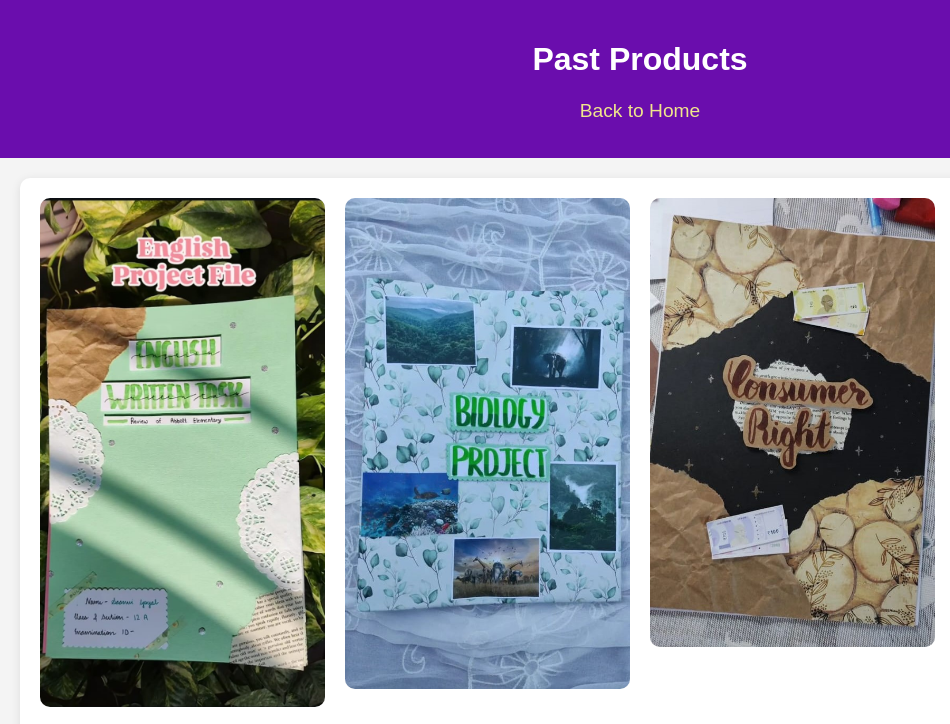
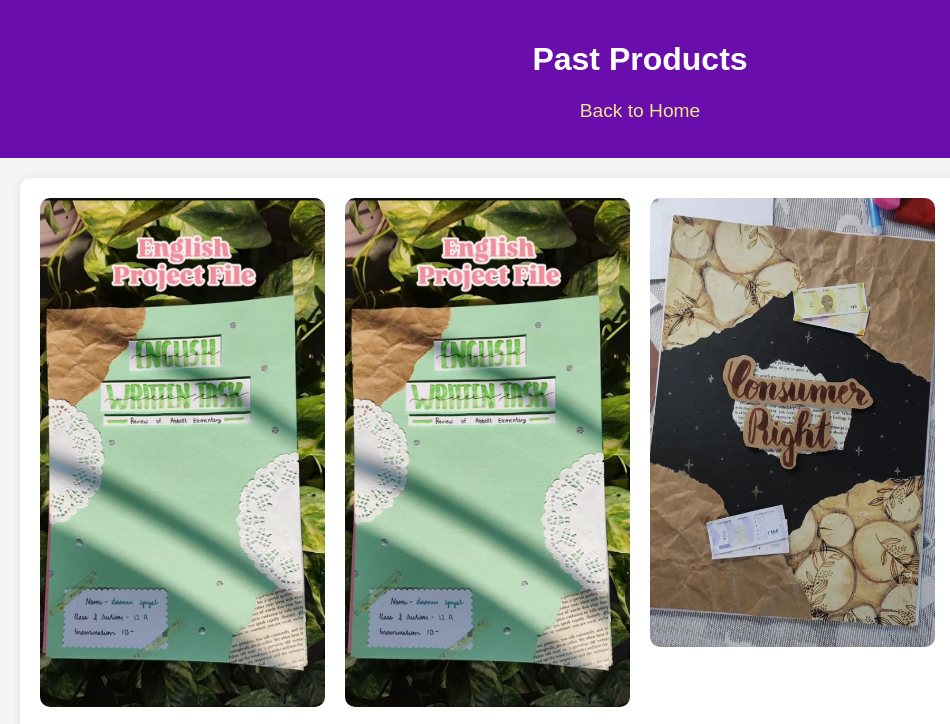
Before and after one commit to Shxbxxb/Only-Designs00, a plain HTML site: page past-products.html in a window 1280 px wide. Shown: the top 724 px of the page, 0-950 px from the left. Drawn offline with Linux system fonts and the light colour scheme; grey boxes are pictures that could not be loaded; files whose address does not match are found by name.

Commit message:
Update past-products.html

```diff
--- a/past-products.html
+++ b/past-products.html
@@ -86,7 +86,7 @@
     <section>
         <div class="gallery">
             <img src="https://github.com/Shxbxxb/Only-Designs00/blob/main/Pictures/WhatsApp%20Image%202024-11-30%20at%201.04.36%20AM.jpeg" alt="Past Product 1">
-            <img src="c:\Users\Shabeeb Siddiqui\Desktop\OnlyDesigns Website\Pictures\WhatsApp Image 2024-11-30 at 1.04.31 AM.jpeg" alt="Past Product 2">
+            <img src="https://github.com/Shxbxxb/Only-Designs00/blob/main/Pictures/WhatsApp%20Image%202024-11-30%20at%201.04.36%20AM.jpeg" alt="Past Product 2">
             <img src="c:\Users\Shabeeb Siddiqui\Desktop\OnlyDesigns Website\Pictures\WhatsApp Image 2024-11-30 at 1.04.30 AM.jpeg" alt="Past Product 3">
             <img src="c:\Users\Shabeeb Siddiqui\Desktop\OnlyDesigns Website\Pictures\WhatsApp Image 2024-11-30 at 1.04.30 AM (1).jpeg" alt="Past Product 4">
             <img src="c:\Users\Shabeeb Siddiqui\Desktop\OnlyDesigns Website\Pictures\WhatsApp Image 2024-11-30 at 1.04.31 AM (1).jpeg" alt="Past Product 5">
```
